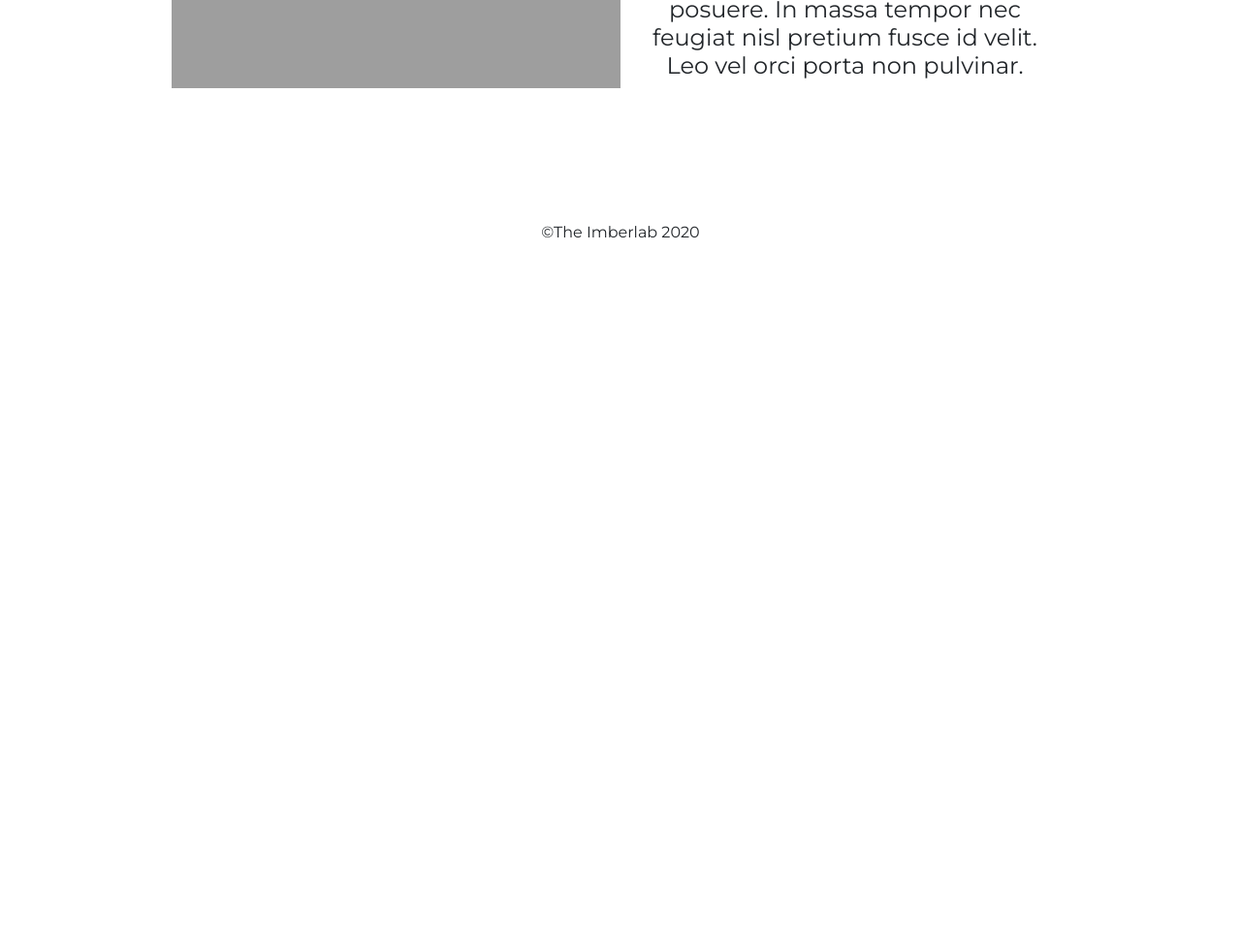
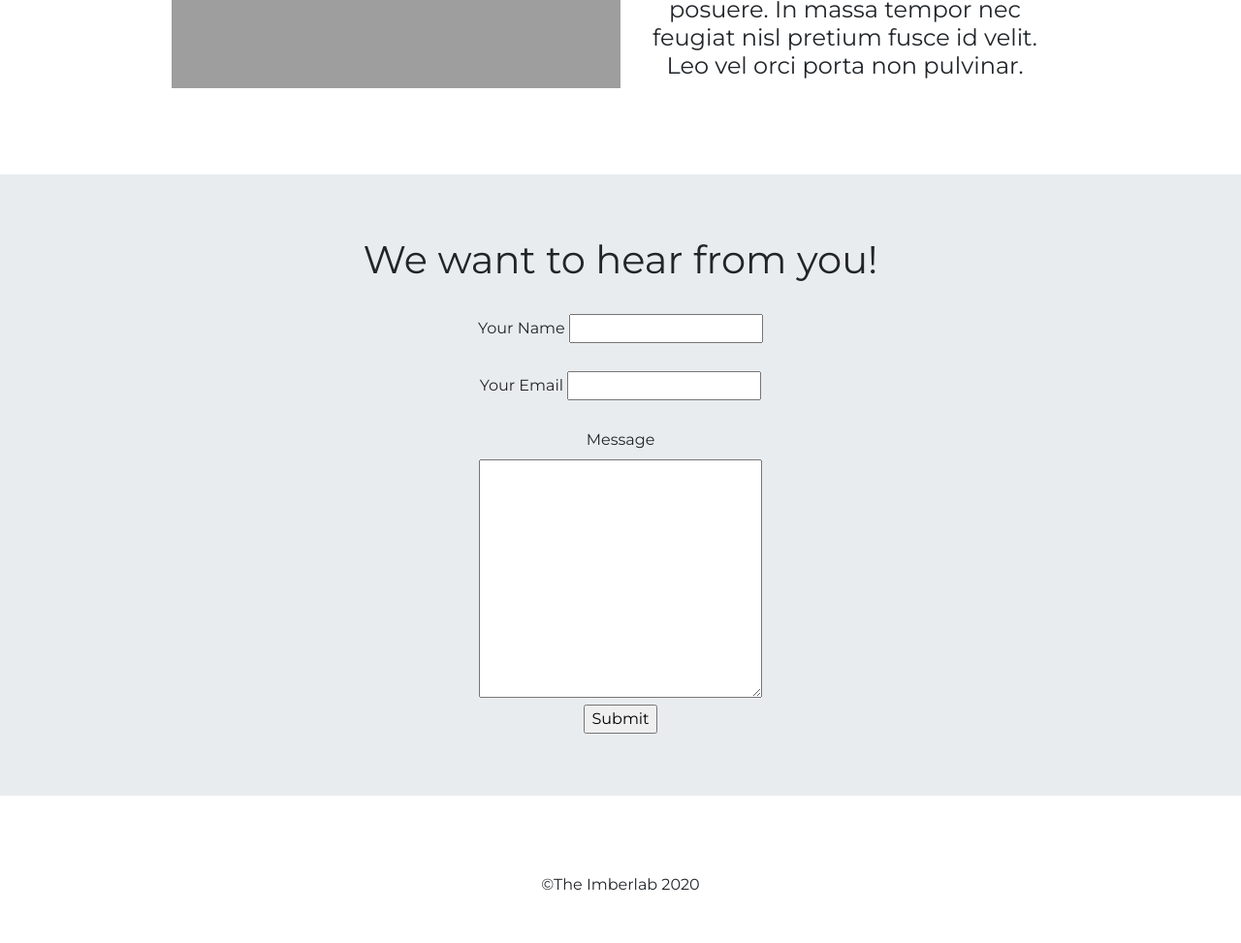
Before and after one commit to kay-gates/imberlab-site, a plain HTML site: page index.html in a window 1280 px wide. Shown: the part 3742-4715 px from the top of the page at 97% size. Before the commit the page ends 4042 px from the top, so only its background shows below. Drawn offline with nearby package versions, Linux system fonts and the light colour scheme; grey boxes are pictures that could not be loaded.

Commit message:
Update index.html

```diff
--- a/index.html
+++ b/index.html
@@ -53,7 +53,7 @@
               <a class="nav-link" href="#inside-lab">In The Lab</a>
             </li>
             <li class="nav-item">
-              <a class="nav-link" href="contact.html">Contact Us</a>
+              <a class="nav-link" href="#contact">Contact Us</a>
             </li>
           </ul>
         </div>
@@ -171,7 +171,26 @@
       </div>
   </section>
 
+<!-- Contact Us -->
 
+<div class="jumbotron jumbotron-fluid">
+  <div class="container">
+    <h1 id="contact">We want to hear from you!</h1>
+    <br>
+    <form action="mailto:hello@theimberlab.com" method="post" enctype="text/plain">
+      <label>Your Name </label>
+      <input type="text" name="yourName" value=""><br>
+      <br>
+      <label>Your Email </label>
+      <input type="email" name="yourEmail" value=""><br>
+      <br>
+      <label>Message </label><br>
+      <textarea name="yourMessage" rows="10" cols="30"></textarea>
+      <br>
+      <input type="submit" name="">
+    </form>
+  </div>
+</div>
 
   <!-- JavaScript -->
   <script src="https://code.jquery.com/jquery-3.5.1.slim.min.js" integrity="sha384-DfXdz2htPH0lsSSs5nCTpuj/zy4C+OGpamoFVy38MVBnE+IbbVYUew+OrCXaRkfj" crossorigin="anonymous"></script>
```
